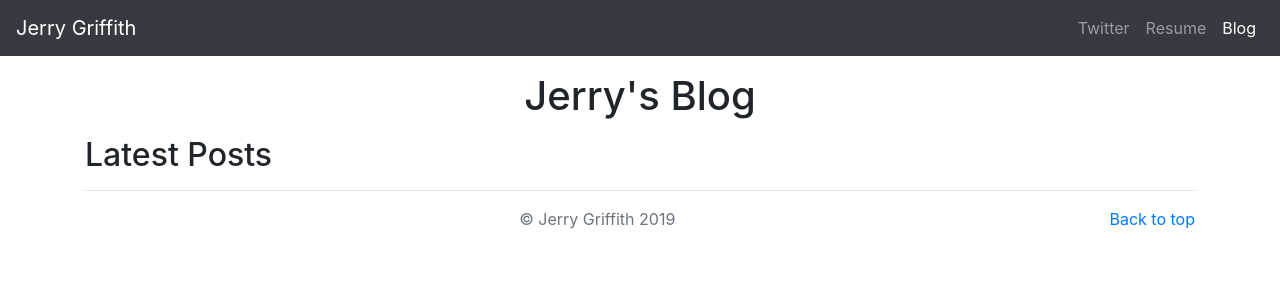
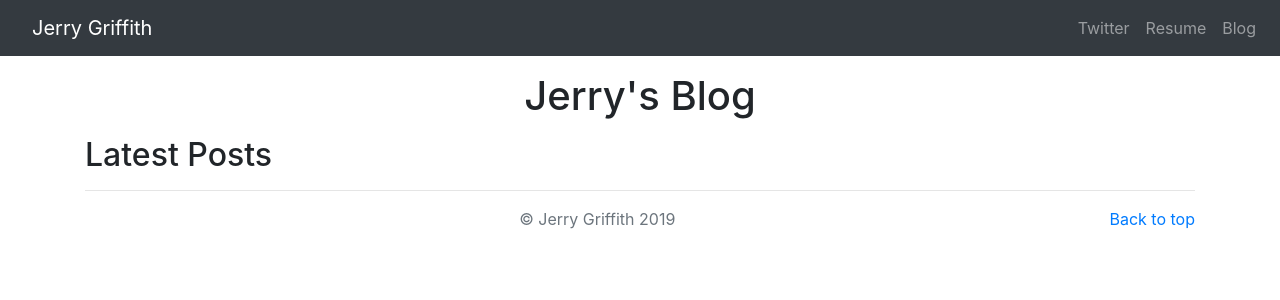
Before and after one commit to DiggerofOz/portfolio-project, a Django app: page /blog/ in a window 1280 px wide. Shown: the top 300 px of the page. Run offline with Django 3.2, Linux system fonts and the light colour scheme; data that the repository does not hold is empty; some libraries are stand-ins or nearby versions.

Commit message:
45 - Polish complete

```diff
--- a/blog/templates/blog/allblogs.html
+++ b/blog/templates/blog/allblogs.html
@@ -1,5 +1,6 @@
 <!doctype html>
 <html lang="en">
+{% load staticfiles %}
 <head>
   <meta charset="utf-8">
   <meta name="viewport" content="width=device-width, initial-scale=1, shrink-to-fit=no">
@@ -19,15 +20,15 @@
 <body>
   <header>
     <nav class="navbar navbar-expand-lg navbar-dark bg-dark">
-      <a class="navbar-brand" href="#">Jerry Griffith</a>
+      <a class="navbar-brand nav-link" href="{%url 'home' %}">Jerry Griffith</a>
       <button class="navbar-toggler" type="button" data-toggle="collapse" data-target="#navbarNavAltMarkup" aria-controls="navbarNavAltMarkup" aria-expanded="false" aria-label="Toggle navigation">
         <span class="navbar-toggler-icon"></span>
       </button>
       <div class="collapse navbar-collapse" id="navbarNavAltMarkup">
         <div class="navbar-nav ml-auto">
-          <a class="nav-item nav-link" href="#">Twitter</a>
-          <a class="nav-item nav-link" href="#">Resume</a>
-          <a class="nav-item nav-link active" href="#">Blog</a>
+          <a class="nav-item nav-link" href="http://twitter.com/D1gerof0z">Twitter</a>
+          <a class="nav-item nav-link" href="{%static 'Jerry Griffith Resume.pdf'%}">Resume</a>
+          <a class="nav-item nav-link" href="{%url 'allblogs' %}">Blog</a>
         </div>
       </div>
     </nav>
@@ -42,6 +43,7 @@
       {% for blog in blogs.all %}
       <a href=""><h4>{{ blog.title }}</h4></a>
       {{ blog.pub_date_summary }}
+
       <br />
       <img class="img-fluid" src="{{ blog.image.url }}" height=200 width=200 />
       <br />
```
Also changed, not shown: jobs/templates/jobs/home.html (+8 -4 lines), portfolio/settings.py (+6 -1 lines), 2 other files.
